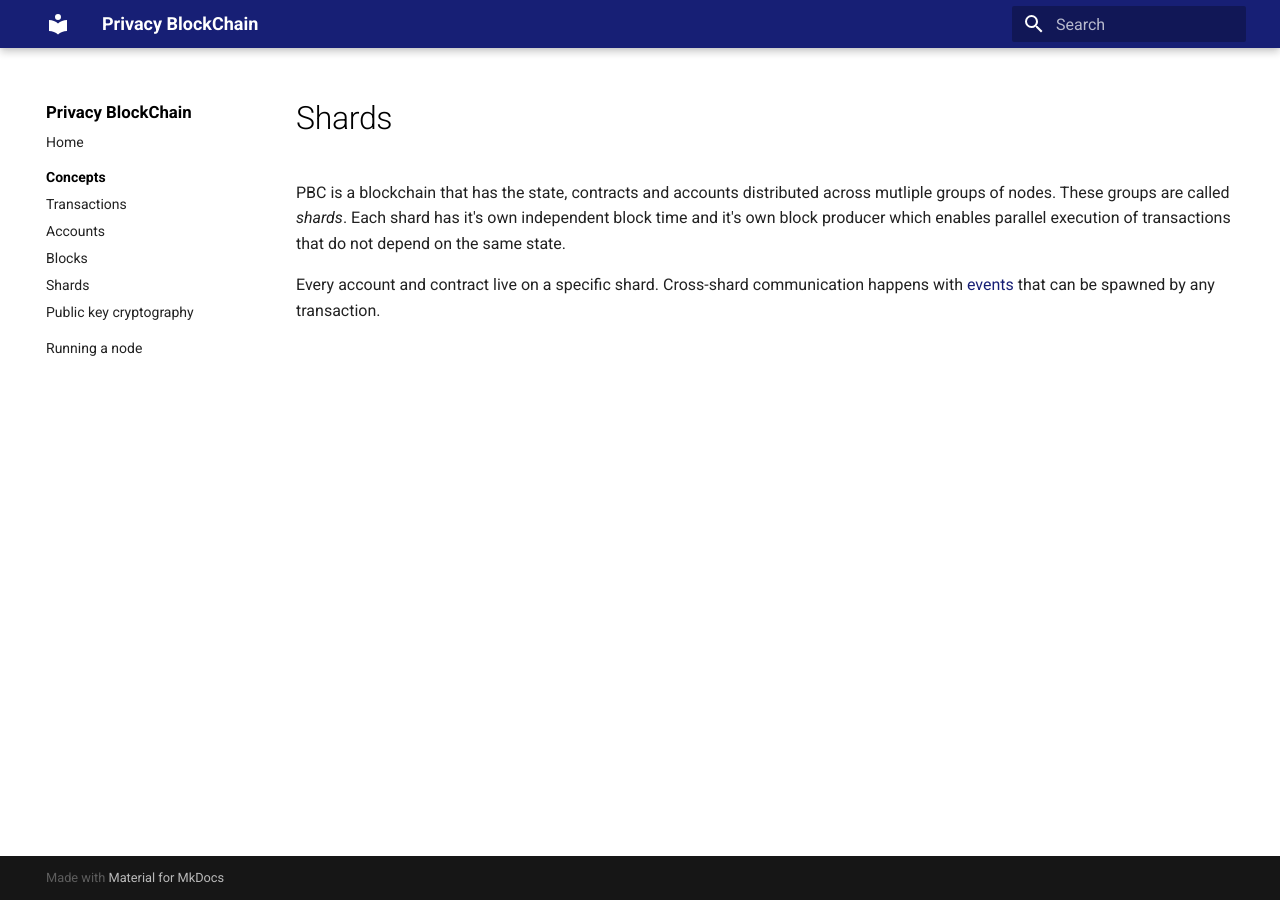
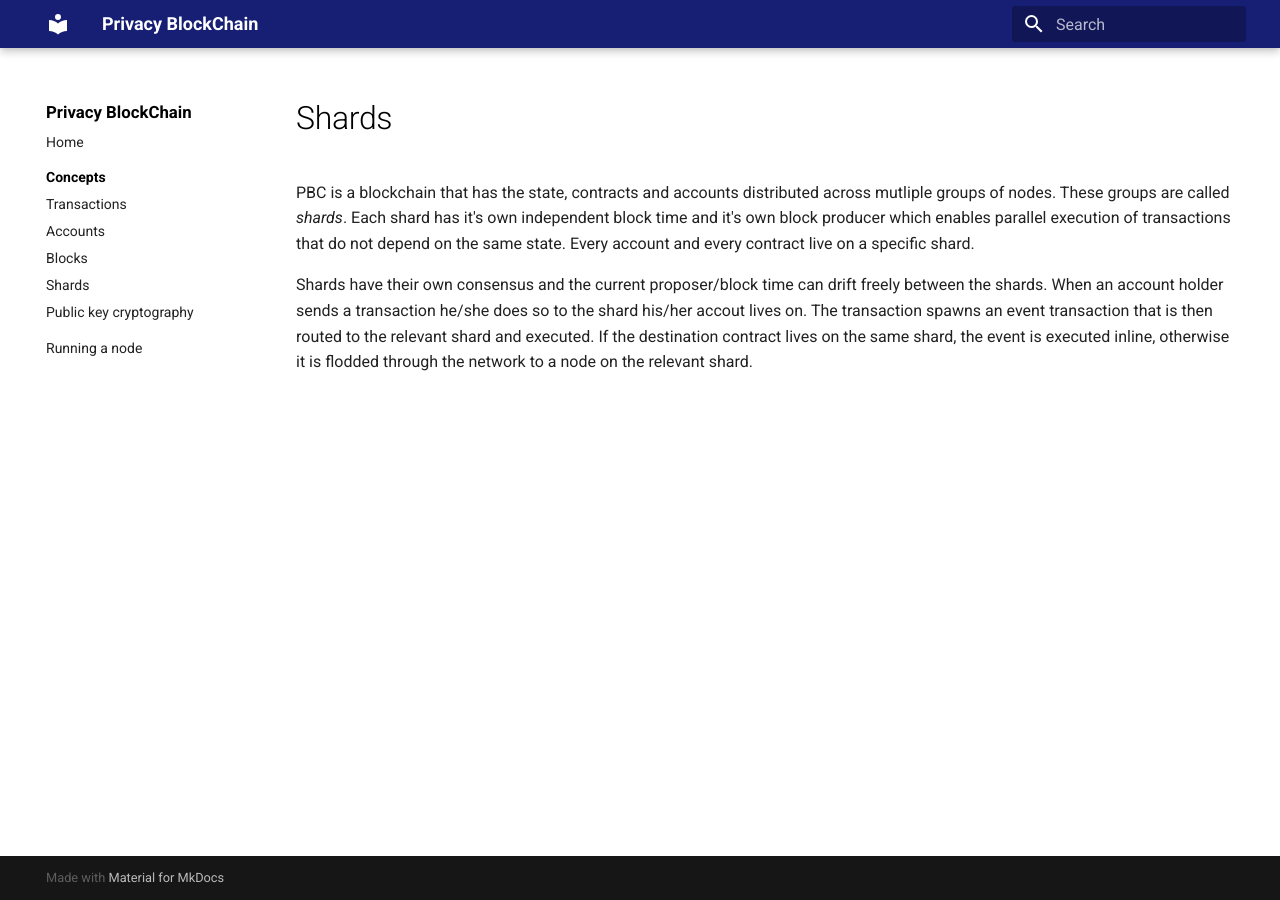
Before and after one commit to 0xSero/partisia-docs, an MkDocs documentation site: the page built from docs/shards.md, in a window 1280 px wide. Built offline with MkDocs 1.6.1 and Material for MkDocs 9.7.7, drawn with Linux system fonts in a browser that asks for light colours; a script that is not in the unit is left out.

Commit message:
More docs

```diff
--- a/docs/shards.md
+++ b/docs/shards.md
@@ -1,5 +1,5 @@
 # Shards
 
-PBC is a blockchain that has the state, contracts and accounts distributed across mutliple groups of nodes. These groups are called *shards*. Each shard has it's own independent block time and it's own block producer which  enables parallel execution of transactions that do not depend on the same state.
+PBC is a blockchain that has the state, contracts and accounts distributed across mutliple groups of nodes. These groups are called *shards*. Each shard has it's own independent block time and it's own block producer which  enables parallel execution of transactions that do not depend on the same state. Every account and every contract live on a specific shard.
 
-Every account and contract live on a specific shard.  Cross-shard communication happens with [events](events.md) that can be spawned by any transaction.
+Shards have their own consensus and the current proposer/block time can drift freely between the shards. When an account holder sends a transaction he/she does so to the shard his/her accout lives on. The transaction spawns an event transaction that is then routed to the relevant shard and executed. If the destination contract lives on the same shard, the event is executed inline, otherwise it is flodded through the network to a node on the relevant shard.
```
Also changed, not shown: docs/consensus.md (+2 -0 lines), docs/events.md (+3 -1 lines), docs/operator.md (+2 -2 lines).
